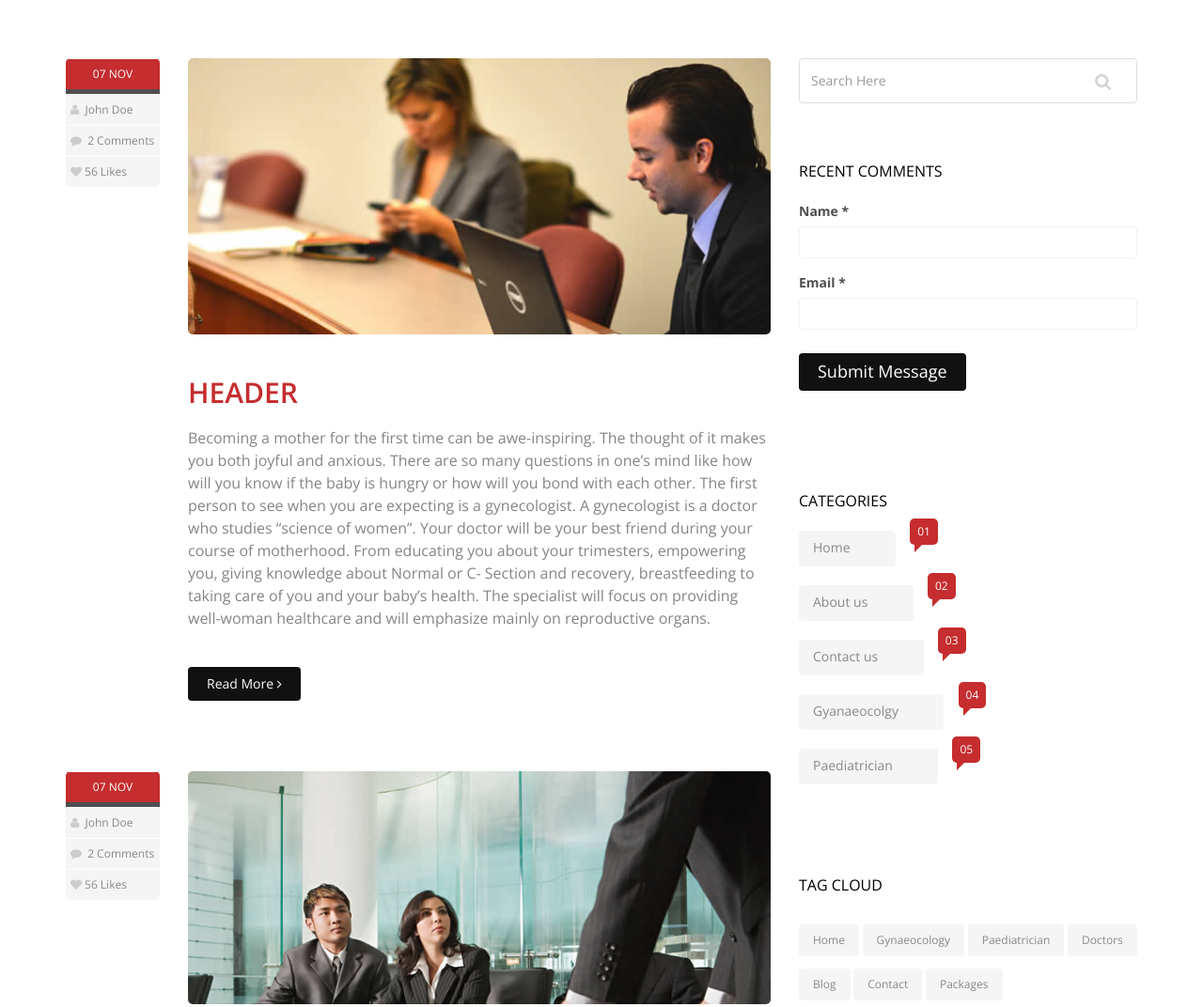
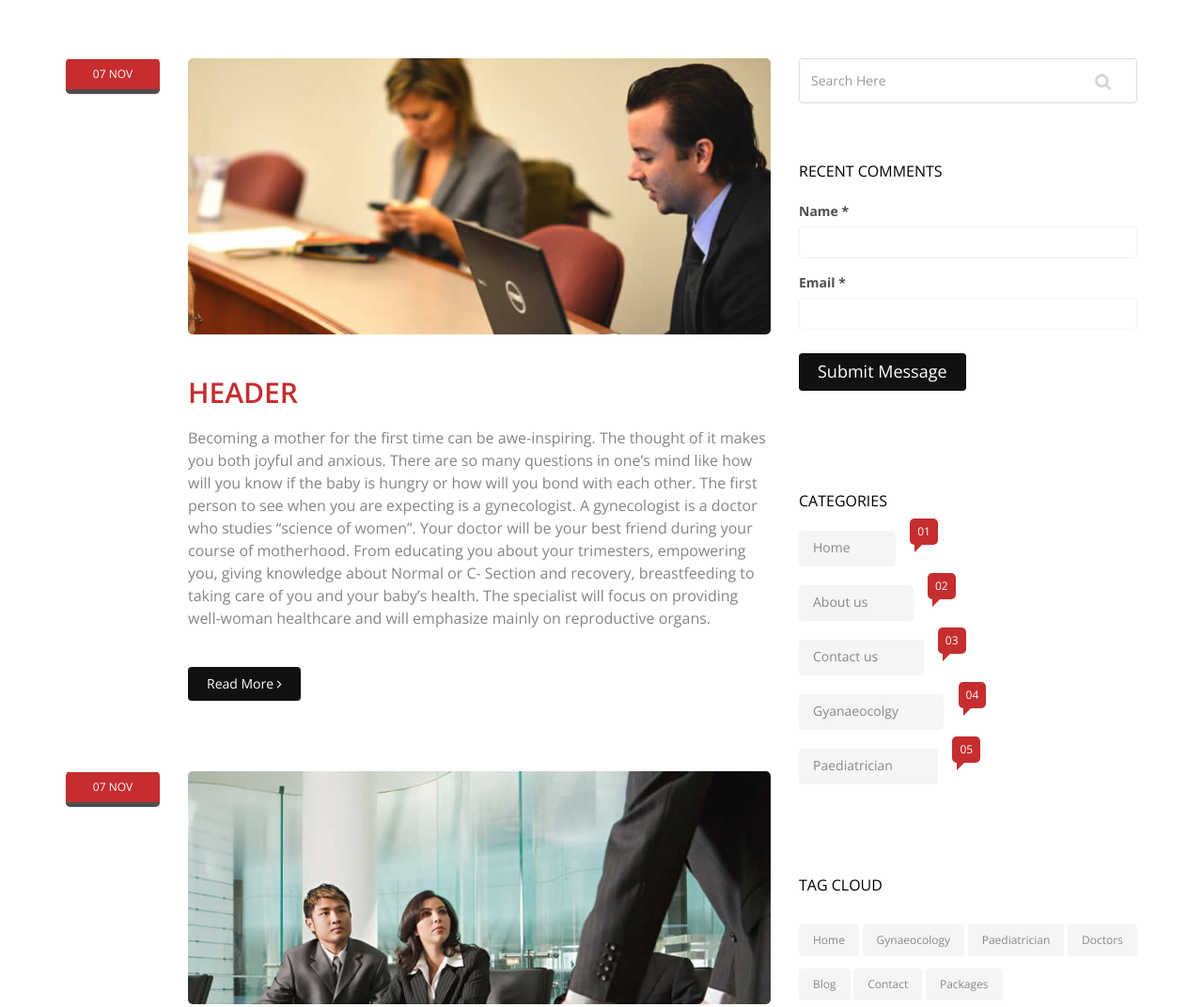
Before and after one commit to swaps95/sumangal, a plain HTML site: page blog.html in a window 1280 px wide. Shown: the part 400-1472 px from the top of the page at 94% size. Drawn offline with nearby package versions, Linux system fonts and the light colour scheme.

Commit message:
Update blog.html

```diff
--- a/blog.html
+++ b/blog.html
@@ -104,9 +104,7 @@
                             <div class="col-xs-12 col-sm-2 text-center">
                                 <div class="entry-meta">
                                     <span id="publish_date">07  NOV</span>
-                                    <span><i class="fa fa-user"></i> <a href="#">John Doe</a></span>
-                                    <span><i class="fa fa-comment"></i> <a href="blog-item.html#comments">2 Comments</a></span>
-                                    <span><i class="fa fa-heart"></i><a href="#">56 Likes</a></span>
+
                                 </div>
                             </div>
 
@@ -133,9 +131,7 @@ reproductive organs. </h3>
                              <div class="col-sm-2 text-center">
                                 <div class="entry-meta">
                                     <span id="publish_date">07  NOV</span>
-                                    <span><i class="fa fa-user"></i> <a href="#">John Doe</a></span>
-                                    <span><i class="fa fa-comment"></i> <a href="blog-item.html#comments">2 Comments</a></span>
-                                    <span><i class="fa fa-heart"></i><a href="#">56 Likes</a></span>
+
                                 </div>
                             </div>
                             <div class="col-sm-10 blog-content">
```
